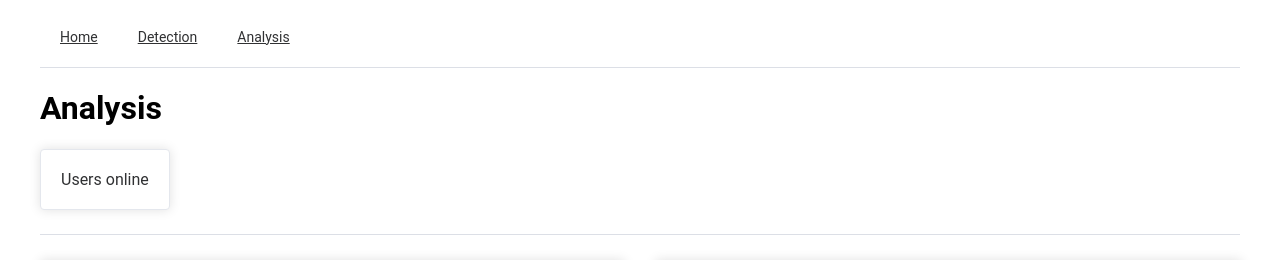
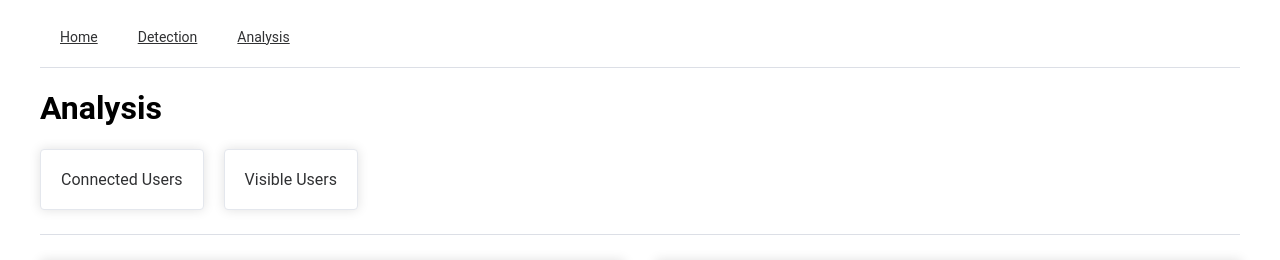
Before and after one commit to AnSrwn/UserEngagementDetection, a Nuxt app in the folder frontend/: page /analysis in a window 1280 px wide. Shown: the top 260 px of the page. Built offline with nearby package versions, Linux system fonts and the light colour scheme; no server answers.

Commit message:
show conenctions and visible user count

```diff
--- a/frontend/components/MoodWave.client.vue
+++ b/frontend/components/MoodWave.client.vue
@@ -90,7 +90,7 @@ function setColors() {
 function onNewValue(newValue) {
   if (newValue === null) return;
 
-  numberOfUsers.value = newValue.users;
+  numberOfUsers.value = newValue.visible_users;
   setAllPercentages(newValue);
   setColors();
 }
--- a/frontend/pages/analysis/index.vue
+++ b/frontend/pages/analysis/index.vue
@@ -2,7 +2,8 @@
 import {useApiFetch} from "~/composables/useApiFetch";
 
 let high = 0;
-let numberOfUsers = ref();
+let connectedUsers = ref();
+let visibleUsers = ref();
 let allData = ref();
 let engagementData = ref();
 let boredomData = ref();
@@ -12,7 +13,8 @@ let frustrationData = ref();
 const {data, refresh} = await useApiFetch(`engagement/simple`, {
   query: {time_period: 5},
   transform: (data) => {
-    numberOfUsers.value = data.users;
+    connectedUsers.value = data.connections;
+    visibleUsers.value = data.visible_users;
     allData = data;
     engagementData.value = data.engagement;
     boredomData.value = data.boredom;
@@ -60,18 +62,24 @@ onBeforeUnmount(() => {
   <div>
     <h1>Analysis</h1>
     <client-only>
-      <el-card class="info-card">
-        <div class="large-text">{{ numberOfUsers }}</div>
-        <div>Users online</div>
-      </el-card>
+      <div class="info-container">
+        <el-card class="info-card">
+          <div class="large-text">{{ connectedUsers }}</div>
+          <div>Connected Users</div>
+        </el-card>
+        <el-card class="info-card">
+          <div class="large-text">{{ visibleUsers }}</div>
+          <div>Visible Users</div>
+        </el-card>
+      </div>
       <el-divider/>
-      <MoodWave v-if="numberOfUsers > 0" :data="allData"/>
+      <MoodWave v-if="visibleUsers > 0" :data="allData"/>
       <div class="charts-container">
         <el-card class="engagement-card">
           <template #header>
             <h2>Engagement</h2>
           </template>
-          <DonutChart v-if="numberOfUsers > 0" :data="engagementData"/>
+          <DonutChart v-if="visibleUsers > 0" :data="engagementData"/>
           <div v-else>There are no users online</div>
         </el-card>
         <div class="bar-chart-container">
@@ -80,7 +88,7 @@ onBeforeUnmount(() => {
               <h2>Confusion</h2>
             </template>
             <BarChart
-                v-if="numberOfUsers > 0"
+                v-if="visibleUsers > 0"
                 :data="confusionData"
                 class="bar-chart"
                 tooltipText="Confused"
@@ -92,7 +100,7 @@ onBeforeUnmount(() => {
               <h2>Boredom</h2>
             </template>
             <BarChart
-                v-if="numberOfUsers > 0"
+                v-if="visibleUsers > 0"
                 :data="boredomData"
                 class="bar-chart"
                 tooltipText="Bored"
@@ -104,7 +112,7 @@ onBeforeUnmount(() => {
               <h2>Frustration</h2>
             </template>
             <BarChart
-                v-if="numberOfUsers > 0"
+                v-if="visibleUsers > 0"
                 :data="frustrationData"
                 class="bar-chart"
                 tooltipText="Frustrated"
@@ -118,6 +126,12 @@ onBeforeUnmount(() => {
 </template>
 
 <style lang='scss' scoped>
+.info-container{
+  display: flex;
+  flex-direction: row;
+  gap: 20px 20px;
+}
+
 .info-card {
   width: fit-content;
   height: fit-content;
--- a/frontend/pages/detection/index.vue
+++ b/frontend/pages/detection/index.vue
@@ -43,10 +43,6 @@ watch(connectionState, (newValue, oldValue) => {
     statusIndicator.value.style.backgroundColor = "green";
   } else {
     statusIndicator.value.style.backgroundColor = "red";
-
-    if (oldValue === "connected") {
-      stop();
-    }
   }
 });
 
```
Also changed, not shown: 2 other files (tests, documents, lock files or other folders).
